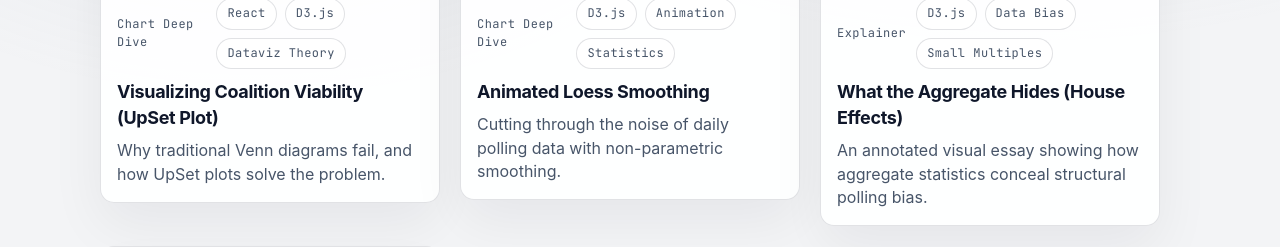
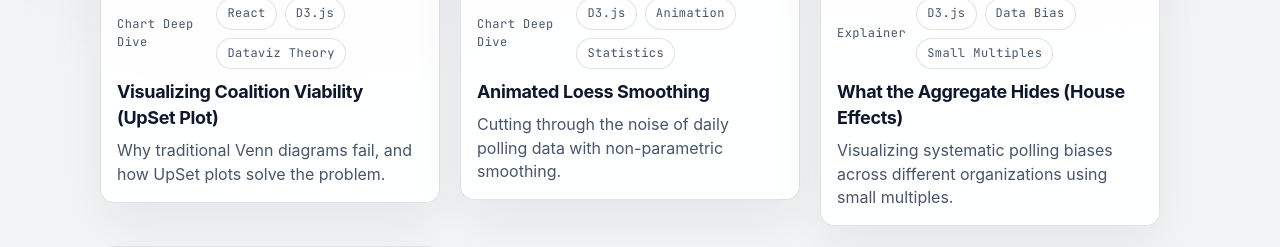
Before and after one commit to pyjama-llama/01-fyi-lab-site, a React (Vite) app: page /projects in a window 1280 px wide. Shown: the part 1140-1387 px from the top of the page. Built offline with nearby package versions, Linux system fonts and the light colour scheme.

Commit message:
docs: rewrite house effects copy for scientific tone

```diff
--- a/src/data/projects.ts
+++ b/src/data/projects.ts
@@ -189,12 +189,12 @@ export const PROJECTS: Project[] = [
         title: 'What the Aggregate Hides (House Effects)',
         type: 'Explainer',
         tags: ['D3.js', 'Data Bias', 'Small Multiples'],
-        tagline: 'An annotated visual essay showing how aggregate statistics conceal structural polling bias.',
-        description: 'A long-form visual explainer commissioned to highlight "House Effects"—the consistent statistical bias different polling companies have toward specific parties. The goal was to make this statistical argument legible to a non-quantitative public audience.',
+        tagline: 'Visualizing systematic polling biases across different organizations using small multiples.',
+        description: 'A long-form visual explainer highlighting "House Effects"—the consistent, systematic deviations that different polling organizations exhibit relative to the aggregate average. The project demonstrates how plotting longitudinal data from multiple sources reveals these structural biases.',
         imageSrc: '/images/projects/project-1/06_house_effects_small_multiples.png',
-        challenge: 'Previous aggregate analysis tracked the problem clearly in data, but the public barrier was comprehension, not access — traditional error margins required prior statistical knowledge to interpret correctly.',
-        solution: 'Rebuilt the argument using a "Small Multiples" approach. By splitting the pollsters into their own individual, identical mini-charts, the structural polling biases became instantly apparent without requiring any statistical training.',
-        result: 'The visualization successfully educated viewers on why different polls from the exact same week showed wildly varying results, increasing overall data literacy surrounding the election cycle.',
+        challenge: 'The "House Effect" describes a systematic bias where a specific polling firm consistently overestimates or underestimates support for a particular party. Unlike random sampling noise, which fluctuates symmetrically, house effects present as persistent offsets. The objective was to communicate these structural deviations, which are typically obscured within aggregate polling averages.',
+        solution: 'Applying a small multiples approach—separating polling data by organization into distinct, uniform charts—makes the systematic biases visually apparent. This architecture enables direct, comparative analysis of trend lines over time across different methodological sources.',
+        result: 'The visualization clarifies distinct, non-random variations. The data shows that Gallup consistently measures higher support for the Independence Party compared to the aggregate, whereas Maskína measures lower support. These systematic deviations stem from underlying methodological differences, primarily variations in panel composition, sampling frames, and demographic weighting models.',
         tools: ['D3.js', 'Python (data)'],
         externalUrl: 'https://kjorklefinn.is',
     },
```
